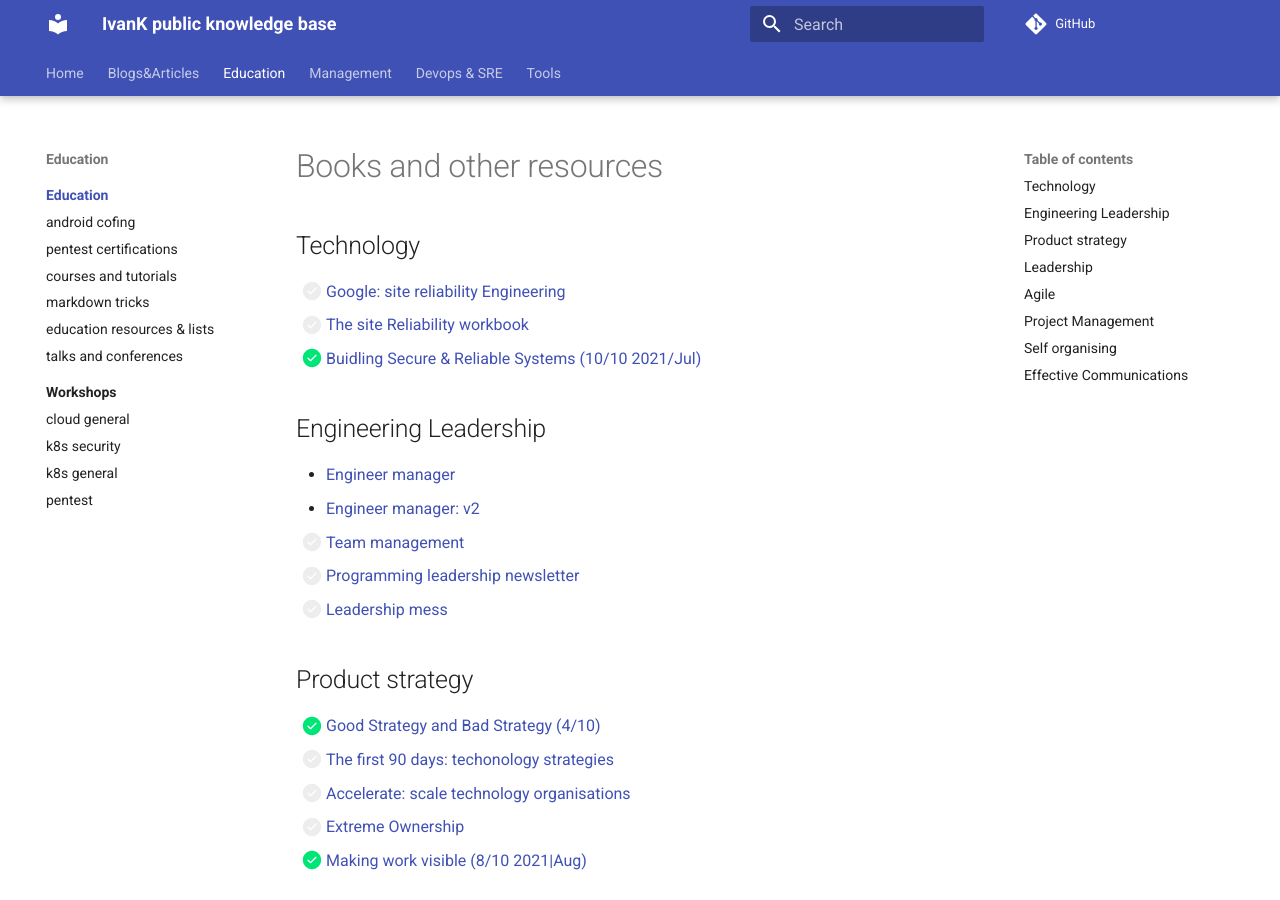
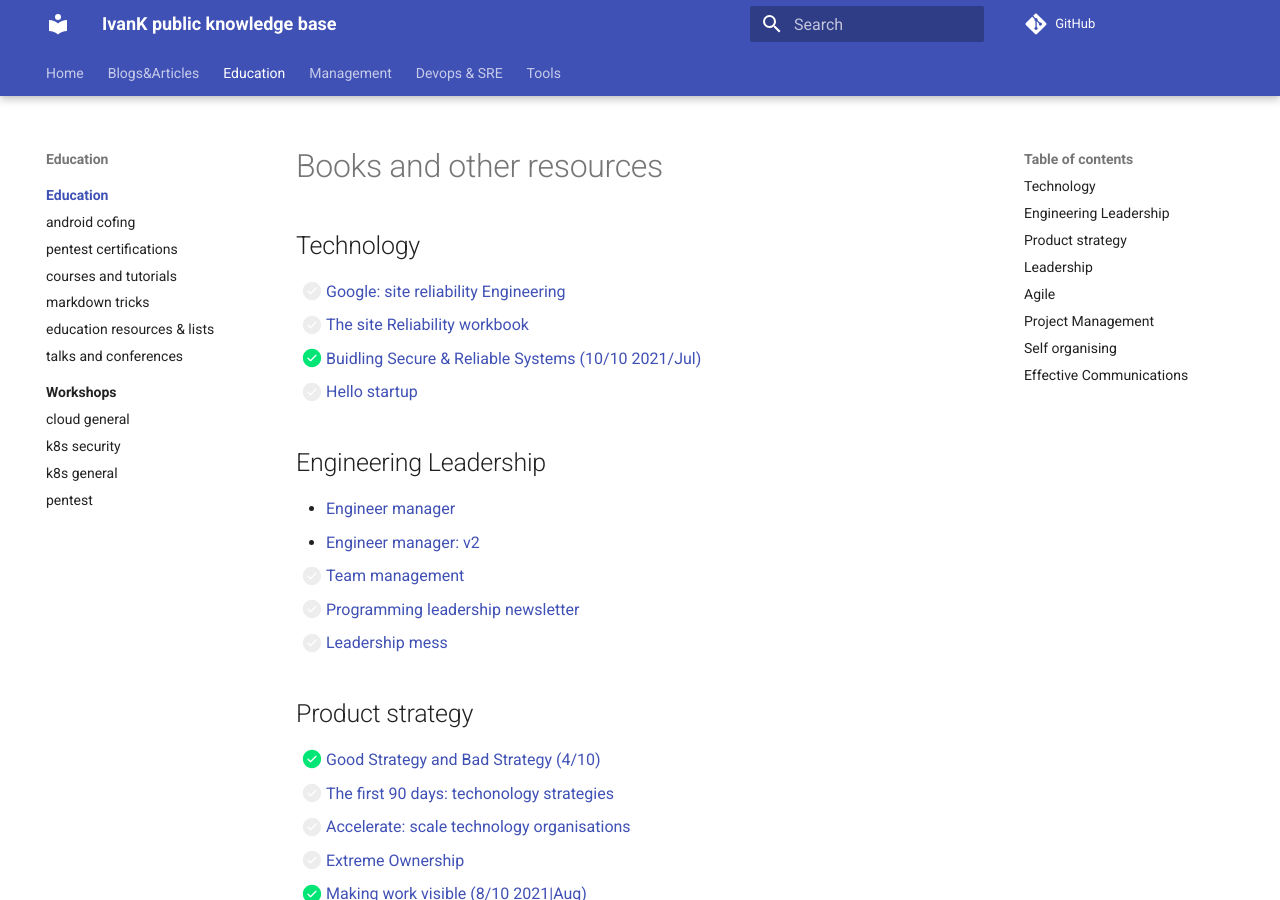
Before and after one commit to ivankatliarchuk/knowledge-base, an MkDocs documentation site: the page built from docs/education/index.md, in a window 1280 px wide and 900 px high. Built offline with MkDocs 1.6.1 and Material for MkDocs 9.7.7, drawn with Linux system fonts in a browser that asks for light colours; comment, search, counter and statistics services are not loaded.

Commit message:
hello startup book added

```diff
--- a/docs/education/index.md
+++ b/docs/education/index.md
@@ -14,6 +14,7 @@
 - [ ] [Google: site reliability Engineering](https://landing.google.com/sre/sre-book/toc/){:target="_blank"}
 - [ ] [The site Reliability workbook](https://sre.google/workbook/table-of-contents/){:target="_blank"}
 - [X] [Buidling Secure & Reliable Systems (10/10 2021/Jul)][secure-reliable]{:target="_blank"}
+- [ ] [Hello startup](https://www.hello-startup.net/?ref=ybrikman-home){:target="_blank"}
 
 ## Engineering Leadership
 
```
